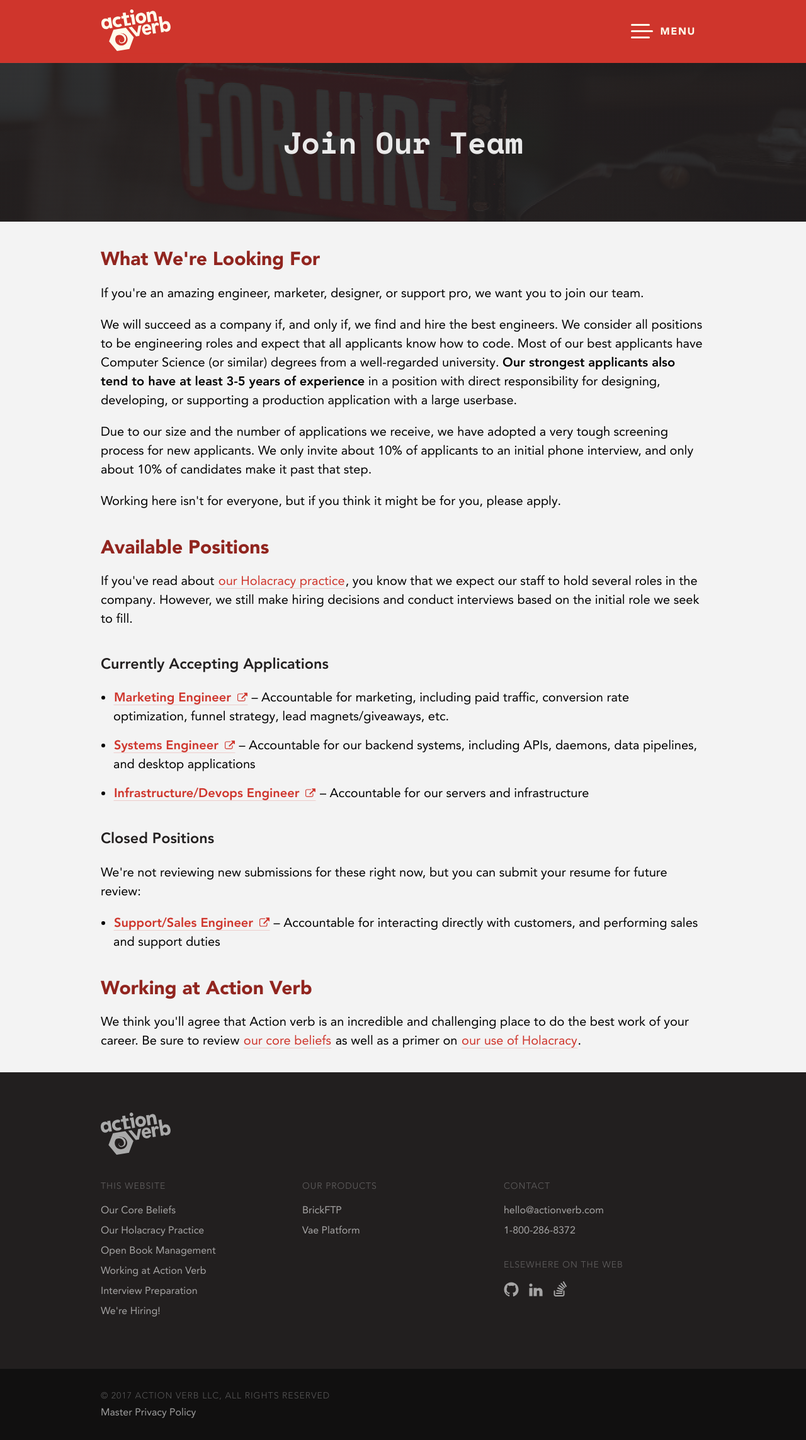
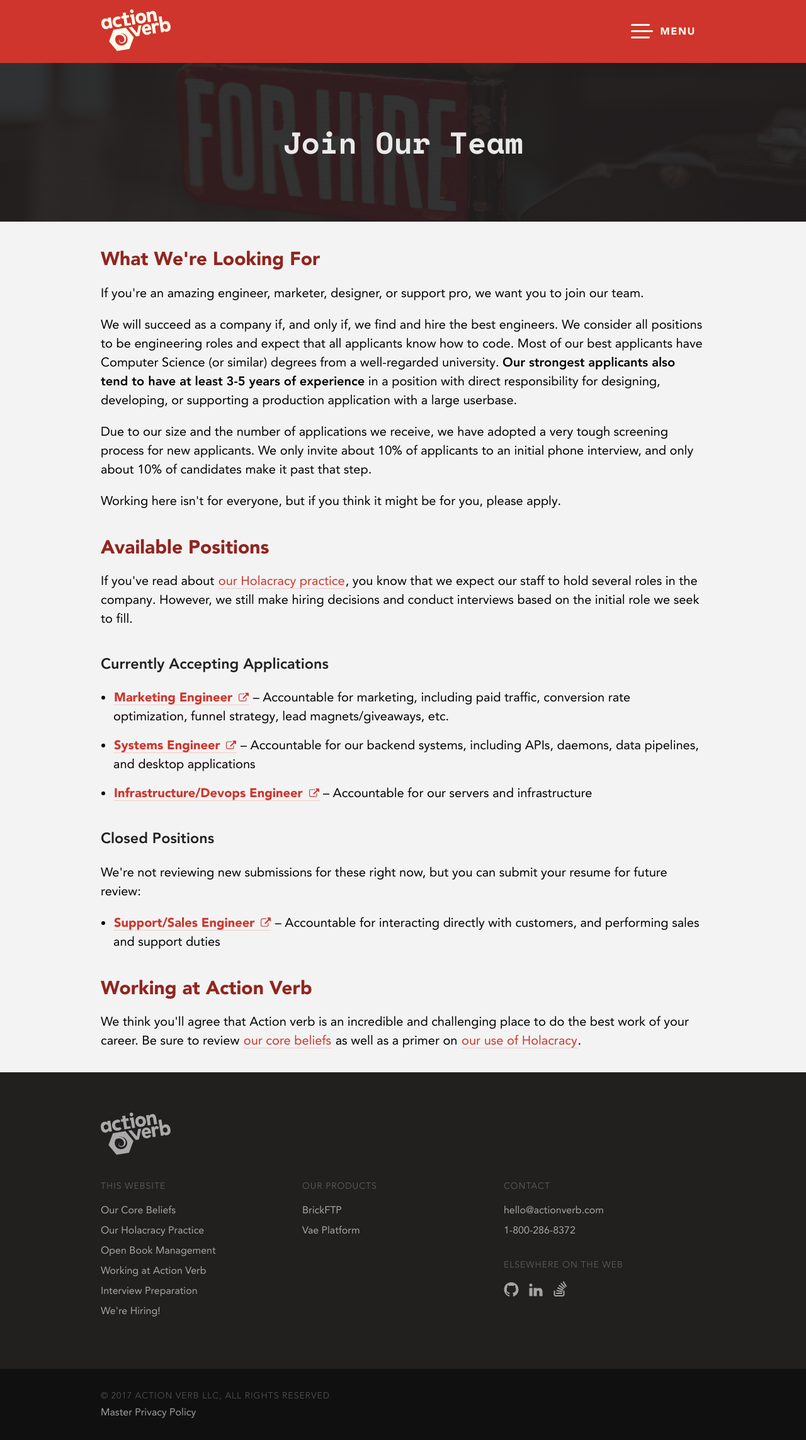
Before and after one commit to edelstone/actionverb.com, a Jekyll site: the page built from now-hiring.html, in a window 1280 px wide. Shown: the whole page at 63% size. Built offline with Jekyll 4.4.1, drawn with Linux system fonts in a browser that asks for light colours; some web fonts are replaced.

Commit message:
tighter label, some style updates

```diff
--- a/now-hiring.html
+++ b/now-hiring.html
@@ -23,16 +23,16 @@ hero-class: hero-7
 <h3>Currently Accepting Applications</h3>
 
 <ul>
-	<li><strong><a href="http://actionverb.applytojob.com/apply/Rp1yGctWDi/B2B-SaaS-VP-Of-Marketing">Marketing Engineer <img class="mw1 pl1" src="images/external-link.svg" alt="external link" /></a></strong> – Accountable for marketing, including paid traffic, conversion rate optimization, funnel strategy, lead magnets/giveaways, etc.</li>
-	<li><strong><a href="http://actionverb.applytojob.com/apply/XewrZe/">Systems Engineer <img class="mw1 pl1" src="images/external-link.svg" alt="external link" /></a></strong> – Accountable for our backend systems, including APIs, daemons, data pipelines, and desktop applications</li>
-	<li><strong><a href="http://actionverb.applytojob.com/apply/cFydMsuRwy/DevOpsSysadmin-Engineer">Infrastructure/Devops Engineer <img class="mw1 pl1" src="images/external-link.svg" alt="external link" /></a></strong> – Accountable for our servers and infrastructure</li>
+	<li><a class="fw9" href="http://actionverb.applytojob.com/apply/Rp1yGctWDi/B2B-SaaS-VP-Of-Marketing">Marketing Engineer <img class="mw1 pl1" src="images/external-link.svg" alt="external link" /></a> – Accountable for marketing, including paid traffic, conversion rate optimization, funnel strategy, lead magnets/giveaways, etc.</li>
+	<li><a class="fw9" href="http://actionverb.applytojob.com/apply/XewrZe/">Systems Engineer <img class="mw1 pl1" src="images/external-link.svg" alt="external link" /></a> – Accountable for our backend systems, including APIs, daemons, data pipelines, and desktop applications</li>
+	<li><a class="fw9" href="http://actionverb.applytojob.com/apply/cFydMsuRwy/DevOpsSysadmin-Engineer">Infrastructure/Devops Engineer <img class="mw1 pl1" src="images/external-link.svg" alt="external link" /></a> – Accountable for our servers and infrastructure</li>
 </ul>
 
 <h3>Closed Positions</h3>
 
 <p>We're not reviewing new submissions for these right now, but you can submit your resume for future review:</p>
 <ul>
-	<li><strong><a href="http://actionverb.applytojob.com/apply/b9YTLViLIw/">Support/Sales Engineer <img class="mw1 pl1" src="images/external-link.svg" alt="external link" /></a></strong> – Accountable for interacting directly with customers, and performing sales and support duties</li>
+	<li><a class="fw9" href="http://actionverb.applytojob.com/apply/b9YTLViLIw/">Support/Sales Engineer <img class="mw1 pl1" src="images/external-link.svg" alt="external link" /></a> – Accountable for interacting directly with customers, and performing sales and support duties</li>
 </ul>
 
 <h2>Working at Action Verb</h2>
--- a/working-at-action-verb.html
+++ b/working-at-action-verb.html
@@ -51,11 +51,11 @@ hero-class: hero-5
 <p>Our team spends at least 12 days together each year at four quarterly meetings that are hosted all over the country. We try to do these gatherings in cities that are fun to visit. In the last few years, we've been to Austin, Orlando, Minneapolis, San Diego, Las Vegas, New York City, and Chicago.</p>
 
 
-<h2>$7,500 Quitting Bonus Within Your First 90 Days.</h2>
+<h2>Quitting Bonus</h2>
 
-<p>We get it.  Holacracy is new.  Working remote is hard.  We love these things about our culture, but you might not be sure if you do.  Or maybe you just don't trust us that we really do embody the Core Beliefs on this webpage.  To our prospects who may be on the fence about joining Action Verb, we want to make one more offer to push you over the edge and convince you to join us.</p>
+<p>We get it. Holacracy is new. Working remote is hard. We love these things about our culture, but you might not be sure if you do. Or maybe you just don't trust that we really do embody the core beliefs on this webpage. To our prospects who may be on the fence about joining Action Verb, we want to make one more offer to push you over the edge and convince you to join us.</p>
 
-<p>If you don't like working at Action Verb for any reason, quit within the first 90 days and receive a $7,500 quitting bonus.  That should be enough to keep you and your family afloat while you decide on your next path.  We hope that you won't take us up on the offer, but we want you to feel good knowing that it's there.</p>
+<p>If you don't like working at Action Verb for any reason, <strong>quit within the first 90 days and receive a $7,500 quitting bonus</strong>. That should be enough to keep you and your family afloat while you decide on your next path. We hope you won't take us up on the offer, but we want you to feel good knowing that it's there.</p>
 
 
 <h2>We're Hiring</h2>
```
